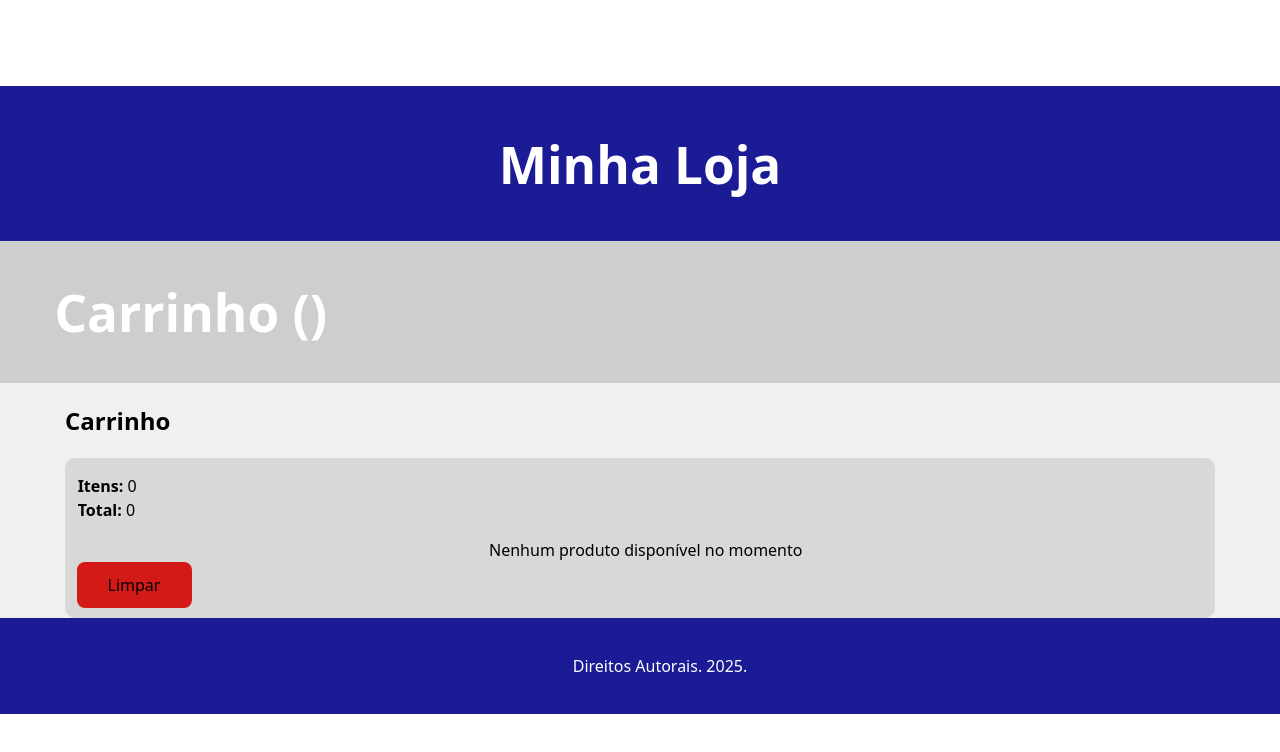
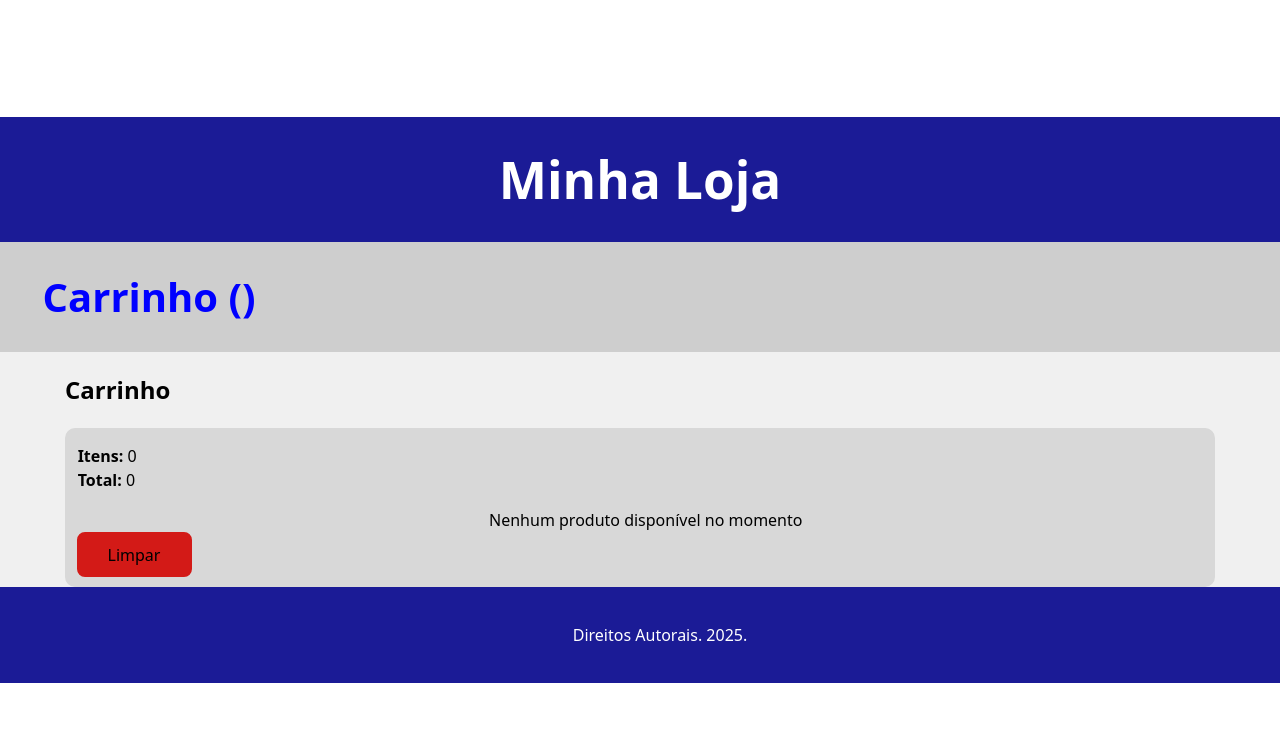
Before and after one commit to INARI18/T1-PW, a React (Vite) app: page /cart in a window 1280 px wide. Shown: the top 752 px of the page. Built offline with nearby package versions, Linux system fonts and the light colour scheme.

Commit message:
style: alterado tamanho do header style: alterado tamanho do GeneralCart

```diff
--- a/src/assets/styles/Ui.css
+++ b/src/assets/styles/Ui.css
@@ -11,8 +11,8 @@ footer{
 
 header {
   background-color: rgb(27, 27, 150);
-  padding: 15px;
   width: 100%;
+  height: 10%;
   box-sizing: border-box;
   display: flex;
   justify-content: center;
@@ -28,13 +28,14 @@ header h1{
     display: flex;
     justify-content: left;
     align-items: center;
-    height: 10%;
+    height: 5%;
     margin-bottom: 0%;
 }
 .General-Cart h1{
-    color: white;
+    color: blue;
     margin-left: 20%;
     width: 100%;
+    font-size: 250%;
 }
 
 
```
